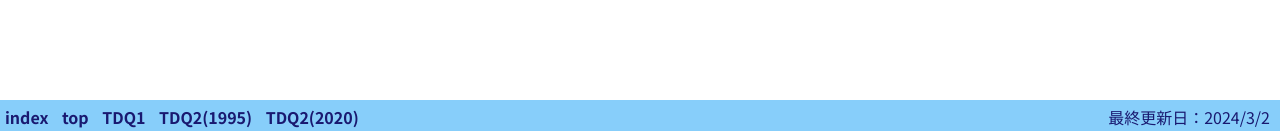
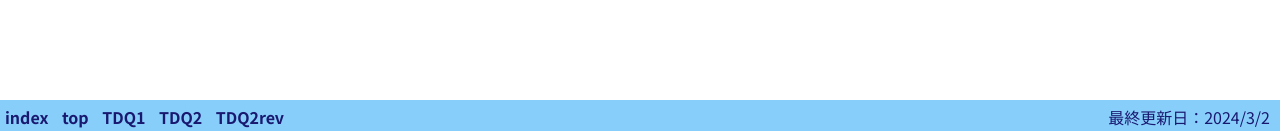
Before and after one commit to chiorex/TDQ_DATA_DAT, a Jekyll site: the page built from tdq2rev101/index.md, in a window 1280 px wide. Shown: the part 766-897 px from the top of the page. Built offline with Jekyll 4.4.1, drawn with Linux system fonts in a browser that asks for light colours; some web fonts are replaced.

Commit message:
_layouts リンク名が古いものに戻ってしまっていたのを修正

```diff
--- a/_layouts/default.html
+++ b/_layouts/default.html
@@ -7,8 +7,8 @@ layout: ga
     <a class="header_link" href="..{{ page.dir }}">index</a>
     <a class="header_link" href="../">top</a>
     <a class="header_link" href="../tdq1/">TDQ1</a>
-    <a class="header_link" href="../tdq2/">TDQ2(1995)</a>
-    <a class="header_link" href="../tdq2rev101/">TDQ2(2020)</a>
+    <a class="header_link" href="../tdq2/">TDQ2</a>
+    <a class="header_link" href="../tdq2rev101/">TDQ2rev</a>
     <div class="header_update">
       {% if page.update %}
         最終更新日：{{ page.update | date: "%Y/%-m/%-d" }}
```
